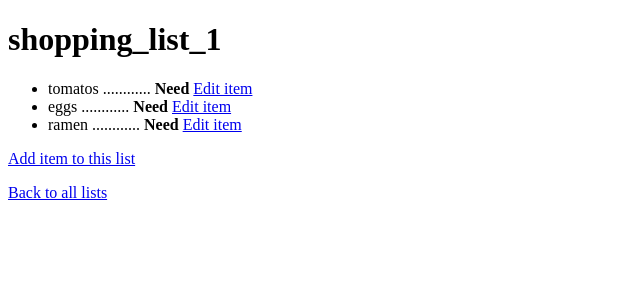
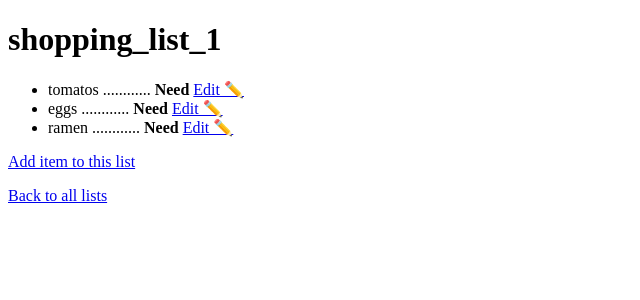
Before and after one commit to equang2011/shareable-shopping-lists, a Django app: page /lists/1/ in a window 1280 px wide. Shown: the top 300 px of the page, without its empty margins (0-640 px from the left). Run offline with Django 5.2, Linux system fonts and the light colour scheme; a user stored in the database is signed in; data comes from the database, SQL or seed files in the repository.

Commit message:
Added emoji to item_view template

```diff
--- a/lists/templates/lists/item_view.html
+++ b/lists/templates/lists/item_view.html
@@ -13,7 +13,7 @@
     <ul>
         {% for item in items %}
         <li> {{item.name}} ............ <strong>{{ item.get_status_display }}</strong>
-            <a href="{% url 'edit-item' item.id%}">Edit item</a>
+            <a href="{% url 'edit-item' item.id shoppinglist.id%}">Edit ✏️</a>
         </li>
 
         {% empty %}
```
